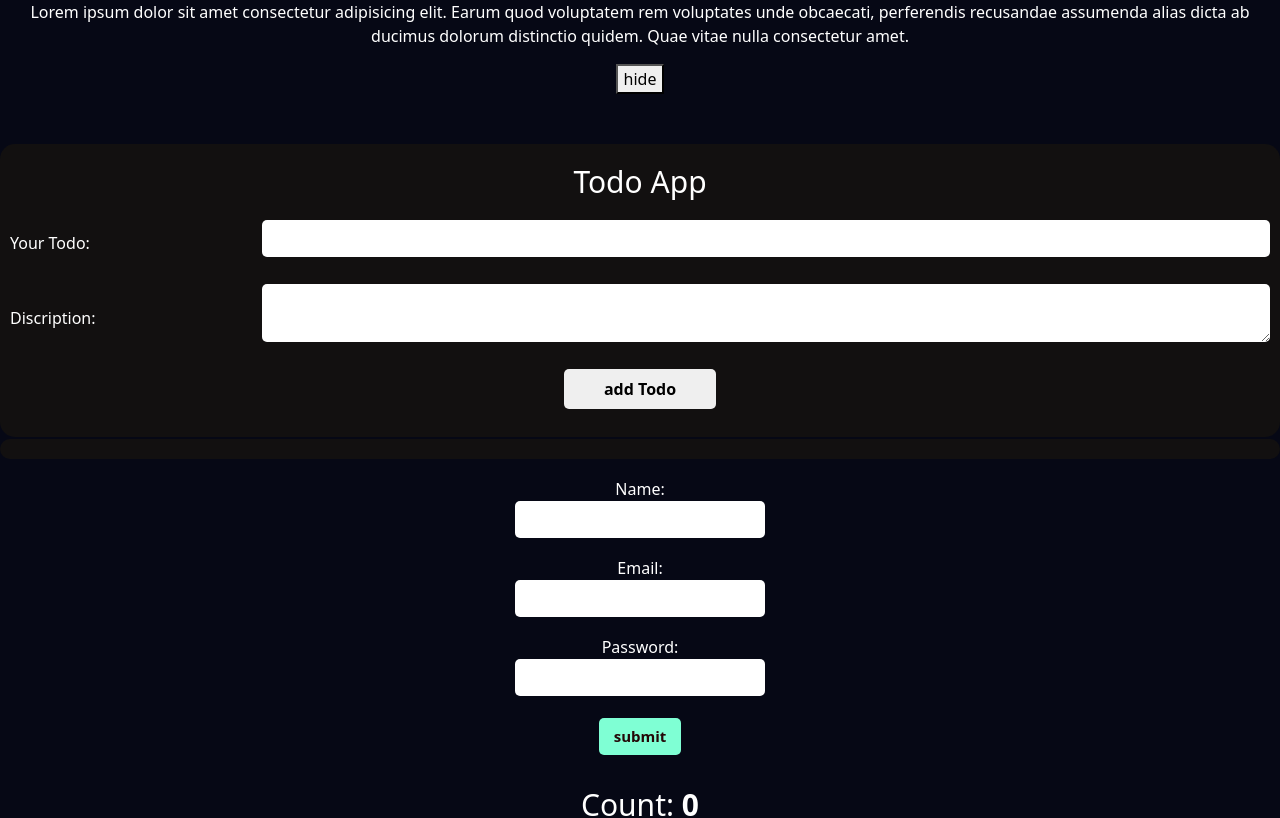
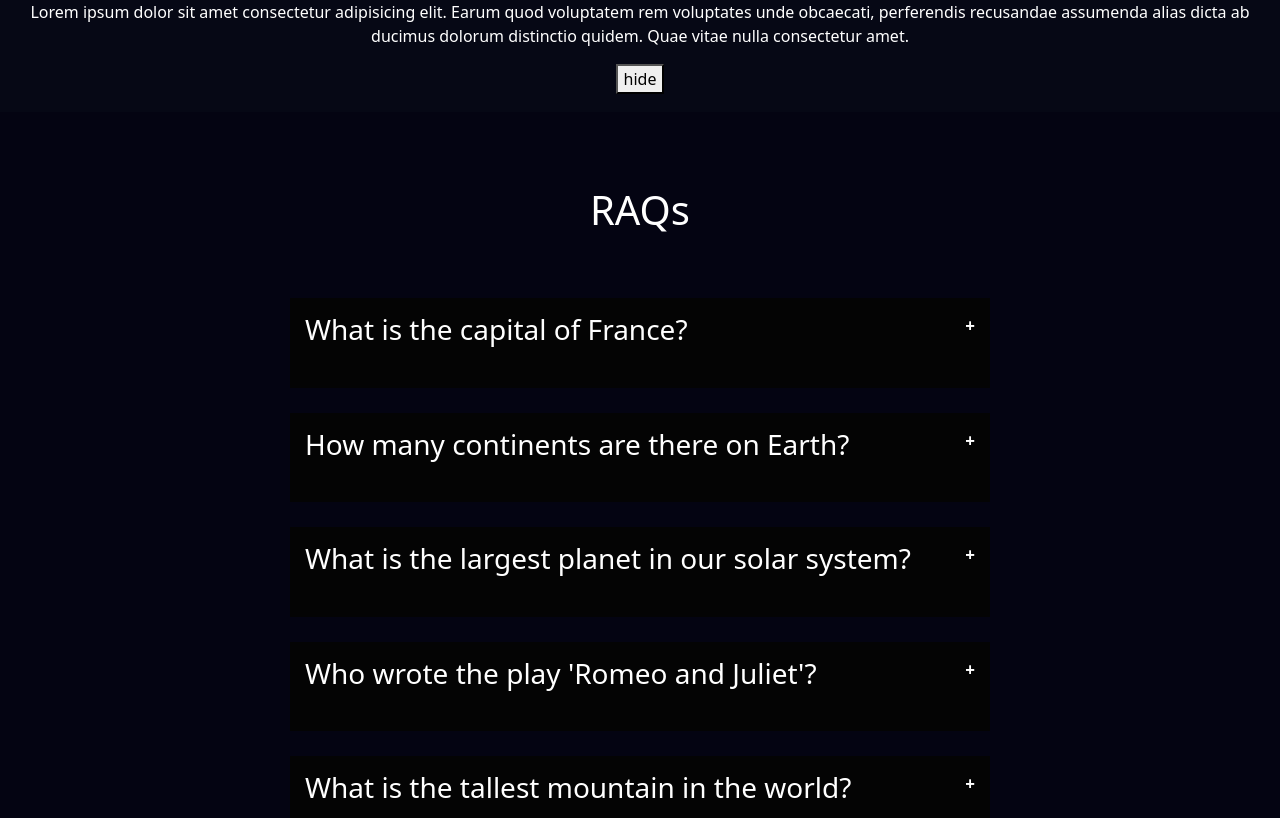
Before and after one commit to sabbir-web-dev/react-pactice-code, a React (Create React App) app: page / in a window 1280 px wide. Shown: the top 818 px of the page. Built offline with nearby package versions, Linux system fonts and the light colour scheme.

Commit message:
lrean toggole and pactice FAQs

```diff
--- a/src/Components/AlInOne/AlinOne.js
+++ b/src/Components/AlInOne/AlinOne.js
@@ -9,11 +9,12 @@ import Baind from '../Bind/Baind'
 import Count from '../Count/Count'
 import FormP from '../FromHendel-pactice/FormP'
 import TodoApp from "../TodoApp/TodoBody/TodoApp"
-
+import FaqWrap from "../Faqs/Home/FaqWrap"
 
 export default function AlinOne() {
   return (
     <div>
+      <FaqWrap />
         <TodoApp />
         <FormP />
         <Count />
--- /dev/null
+++ b/src/Components/Faqs/Faqs.js
@@ -0,0 +1,23 @@
+import React, { useState } from 'react'
+import Style from "./faqs.module.css"
+
+// import { FaBeer } from "react-icons/fa" ;
+
+
+export default function Faqs(props) {
+    const {answer,question} = props.data;
+
+    const [faqAns,setFaqAns] = useState(false);
+
+  return (
+    <div className={Style.faq}>
+        <div onClick={()=> setFaqAns(!faqAns)} className={Style.qusWrap}>
+            <h3>{question}</h3>
+            <span>{faqAns ? "-" : "+"}</span>
+        </div>
+        {
+            faqAns && <p><small>{answer}</small></p>
+        }
+    </div>
+  )
+}
--- /dev/null
+++ b/src/Components/Faqs/Home/FaqData.json
@@ -0,0 +1,42 @@
+[
+    {
+      "question": "What is the capital of France?",
+      "answer": "The capital of France is Paris."
+    },
+    {
+      "question": "How many continents are there on Earth?",
+      "answer": "There are seven continents on Earth: Africa, Antarctica, Asia, Europe, North America, Australia (Oceania), and South America."
+    },
+    {
+      "question": "What is the largest planet in our solar system?",
+      "answer": "Jupiter is the largest planet in our solar system."
+    },
+    {
+      "question": "Who wrote the play 'Romeo and Juliet'?",
+      "answer": "William Shakespeare wrote the play 'Romeo and Juliet.'"
+    },
+    {
+      "question": "What is the tallest mountain in the world?",
+      "answer": "Mount Everest is the tallest mountain in the world."
+    },
+    {
+      "question": "What is the chemical symbol for gold?",
+      "answer": "The chemical symbol for gold is 'Au.'"
+    },
+    {
+      "question": "Who is the current President of the United States?",
+      "answer": "As of my last knowledge update in September 2021, the President of the United States is Joe Biden."
+    },
+    {
+      "question": "What is the capital of Japan?",
+      "answer": "The capital of Japan is Tokyo."
+    },
+    {
+      "question": "How many bones are there in the human body?",
+      "answer": "The adult human body has 206 bones."
+    },
+    {
+      "question": "What is the formula for water?",
+      "answer": "The chemical formula for water is H2O, indicating two hydrogen atoms bonded to one oxygen atom."
+    }
+  ]
--- /dev/null
+++ b/src/Components/Faqs/Home/FaqWrap.js
@@ -0,0 +1,18 @@
+import React from 'react';
+import Style from "./Home.module.css"
+import Data from "./FaqData.json"
+import Faqs from '../Faqs';
+
+export default function FaqWrap() {
+
+  return (
+    <div className={Style.homeWrap}>
+        <h2>RAQs</h2>
+        <div className={Style.faqWrap}>
+            {
+                Data.map((data,index) => <Faqs key={index} data={data}  />)
+            }
+        </div>
+    </div>
+  )
+}
--- /dev/null
+++ b/src/Components/Faqs/Home/Home.module.css
@@ -0,0 +1,26 @@
+.homeWrap{
+    width:100vw;
+    height: 100vh;
+    background: #040412;
+    color:#fff;
+    padding-top: 10vh;
+    overflow-y:scroll;
+    padding:5%;
+}
+.homeWrap h2{
+    text-align: center;
+    font-size:2.5rem;
+    margin-bottom:rem;
+}
+.faqWrap{
+    display: flex;
+    justify-content:space-evenly;
+    flex-wrap: wrap;
+    gap:7px;
+    padding-top: 4%;
+    transition: .3s ease-in;
+}
+span{
+    font-weight: bold;
+    font-size: 17px;
+}
--- /dev/null
+++ b/src/Components/Faqs/faqs.module.css
@@ -0,0 +1,19 @@
+.faq{
+    background: #040404;
+    width:700px;
+    padding:10px;
+    cursor: pointer;
+}
+.faq:hover{
+    color:#ddd;
+}
+.qusWrap{
+    display: flex;
+    justify-content: space-between;
+    padding:5px;
+    align-items: start;
+}
+.qusWrap H3{
+    font-weight: 400;
+    text-align: start;
+}
```
